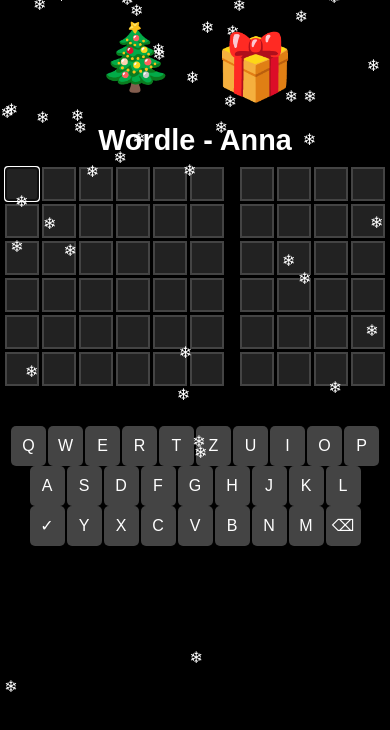
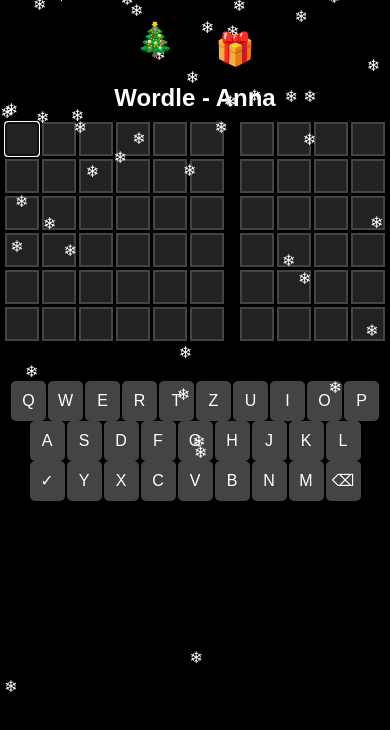
Before and after one commit to heithi/Anna, a plain HTML site: page index.html in a window 390 px wide. Drawn offline with Linux system fonts and the light colour scheme.

Commit message:
Update style.css

```diff
--- a/style.css
+++ b/style.css
@@ -120,7 +120,7 @@ h1 {
   }
 
   h1 {
-    font-size: 1.8rem; /* Kleinere Schriftgröße für Mobilgeräte */
+    font-size: 1.5rem; /* Kleinere Schriftgröße für Mobilgeräte */
     margin-bottom: 10px;
     position: relative;
   }
@@ -140,11 +140,11 @@ h1 {
   }
   /* Weihnachtsbaum und Geschenk direkt über der Überschrift */
   #tree {
-    font-size: 4rem; /* Kleinere Schriftgröße für Mobilgeräte */
+    font-size: 2rem; /* Kleinere Schriftgröße für Mobilgeräte */
   }
 
   #present {
-    font-size: 4rem; /* Kleinere Schriftgröße für Mobilgeräte */
+    font-size: 2rem; /* Kleinere Schriftgröße für Mobilgeräte */
   }
 }
 
```
